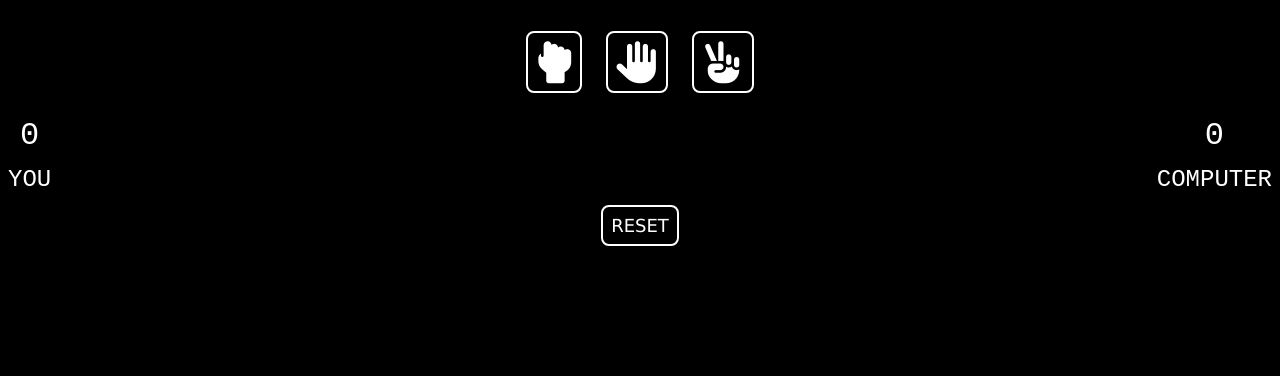
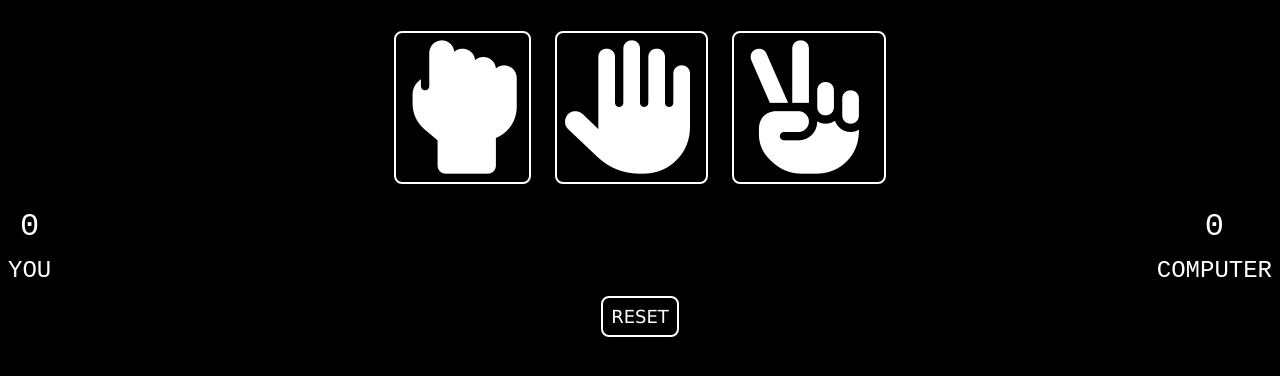
Before and after one commit to ktconstantin/rock-paper-scissors, a plain HTML site: page index.html in a window 1280 px wide. Shown: the part 62-438 px from the top of the page. Drawn offline with Linux system fonts and the light colour scheme.

Commit message:
increase icon size

```diff
--- a/css/styles.css
+++ b/css/styles.css
@@ -39,7 +39,6 @@
 }
 
 .btn-container button i {
-  font-size: 42px;
 }
 
 .scorecard {
--- a/index.html
+++ b/index.html
@@ -15,13 +15,13 @@
 
     <div class="btn-container">
       <button id="rock">
-        <i class="fa-solid fa-hand-back-fist"></i>
+        <i class="fa-solid fa-hand-back-fist fa-10x"></i>
       </button>
       <button id="paper">
-        <i class="fa-solid fa-hand"></i>
+        <i class="fa-solid fa-hand fa-10x"></i>
       </button>
       <button id="scissors">
-        <i class="fa-solid fa-hand-peace"></i>
+        <i class="fa-solid fa-hand-peace fa-10x"></i>
       </button>
     </div>
 
```
